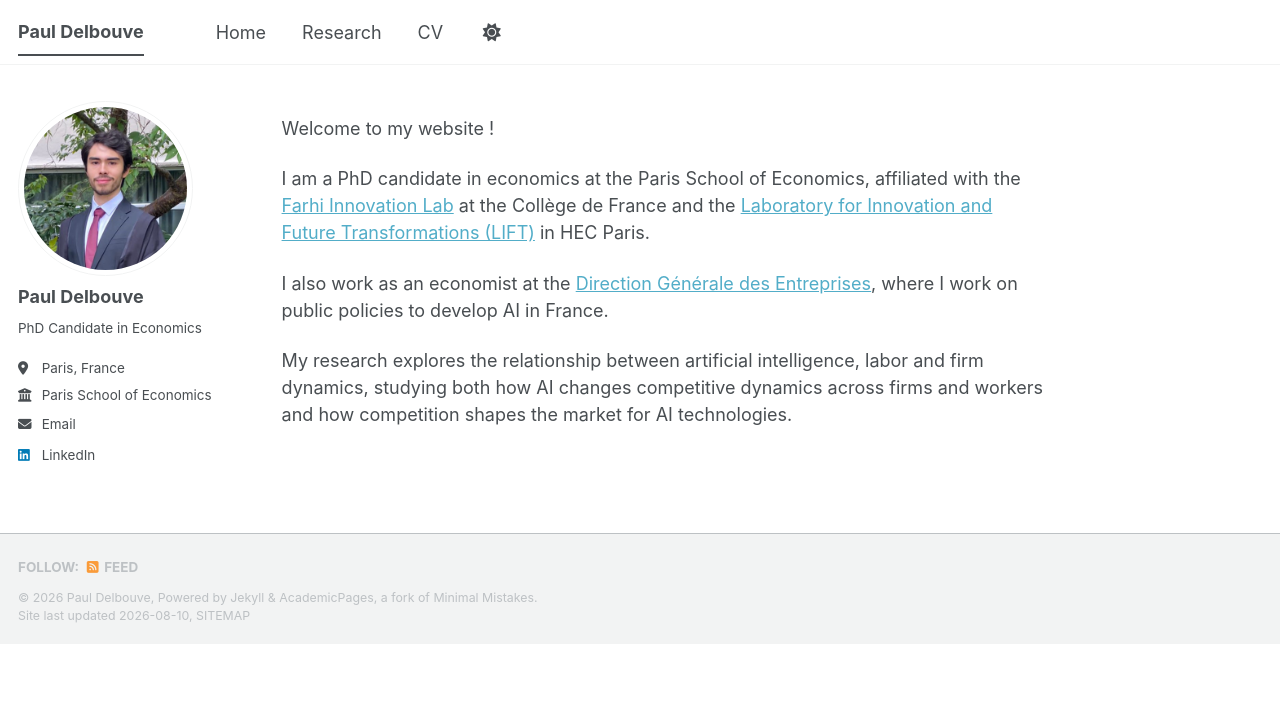
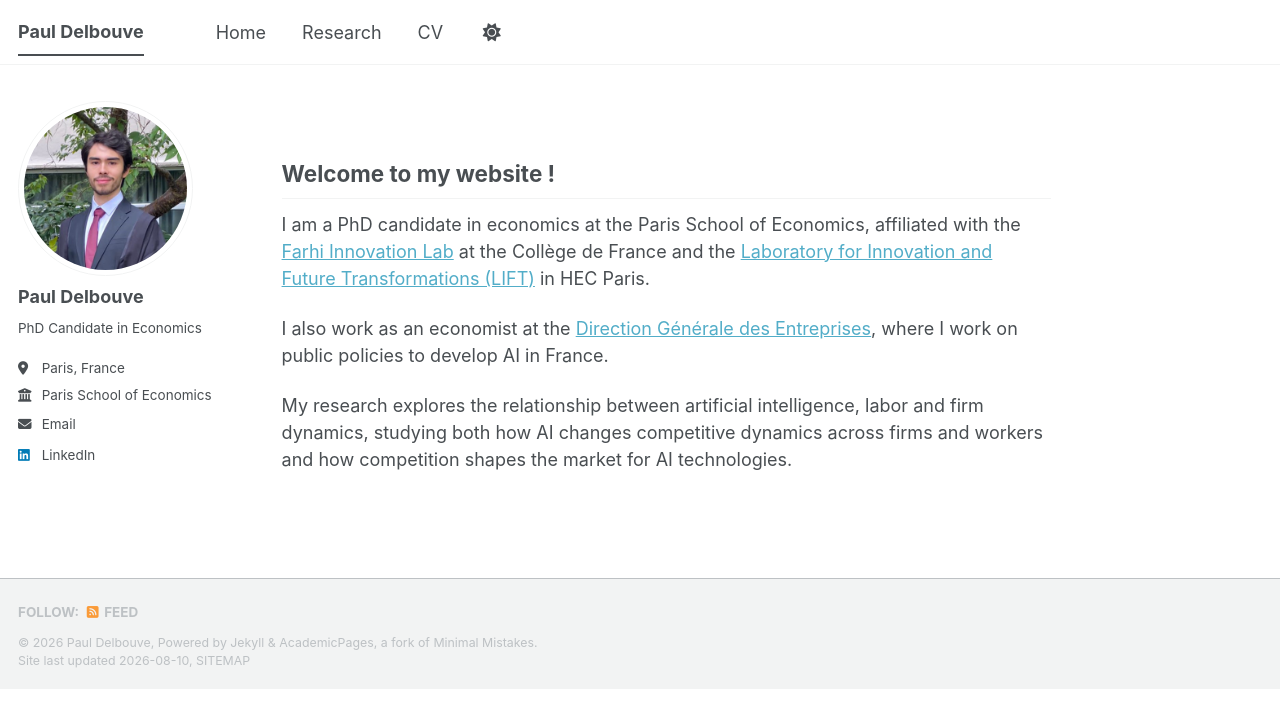
Before and after one commit to Pdelbouve/pdelbouve.github.io, a Jekyll site: the page built from _pages/about.md, in a window 1280 px wide. Shown: the top 728 px of the page. Built offline with Jekyll 4.4.1, drawn with Linux system fonts in a browser that asks for light colours; a style sheet for code colours, icons or effects is not loaded.

```diff
--- a/_pages/about.md
+++ b/_pages/about.md
@@ -7,7 +7,7 @@ redirect_from:
   - /about.html
 ---
 
-Welcome to my website !
+## Welcome to my website !
 
 I am a PhD candidate in economics at the Paris School of Economics, affiliated with the [Farhi Innovation Lab](https://www.farhi-innovation-lab.fr/fr/) at the Collège de France and the [Laboratory for Innovation and Future Transformations (LIFT)](https://heclift.github.io/website/) in HEC Paris.
 
```
